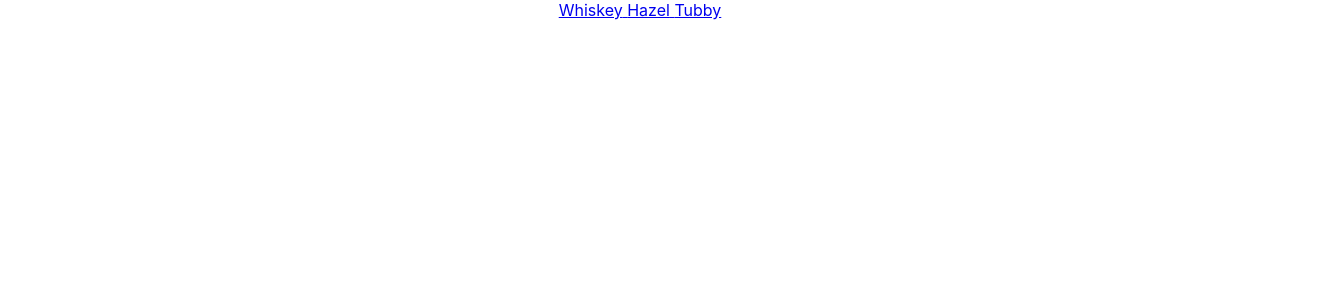
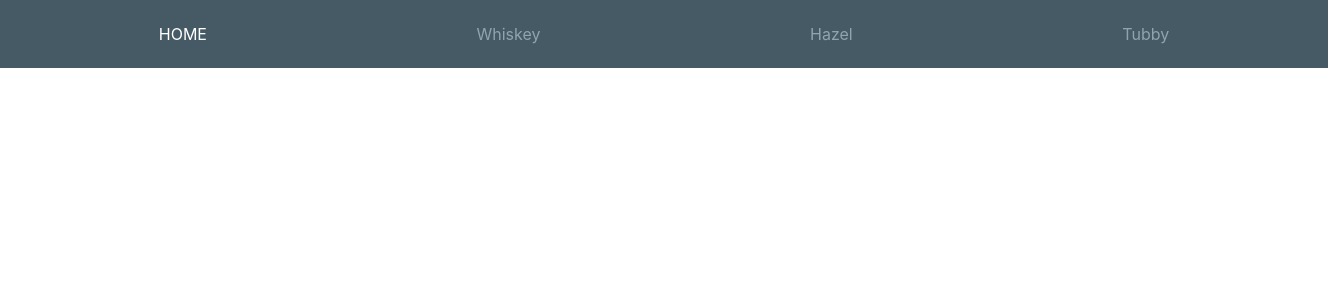
Before and after one commit to sheharyarone/Practice-React-Projects, a React (Create React App) app in the folder 13.Dog Info/: page / in a window 1280 px wide. Shown: the top 300 px of the page, 1328 px wide, since content can reach past the window. Built offline with nearby package versions, Linux system fonts and the light colour scheme.

Commit message:
Navbar styling

```diff
--- /dev/null
+++ b/13.Dog Info/src/Navbar.css
@@ -0,0 +1,16 @@
+.Navbar {
+    background: rgba(69, 90, 100, 1);
+    width: 100%;
+    padding: 1.5rem;
+    display: flex;
+    justify-content: space-around;
+  }
+
+  .Navbar a {
+    text-decoration: none;
+    color: rgba(144, 164, 174, 1);
+    transition: all 0.5s ease;
+  }
+  .Navbar a.Navbar-active {
+    color: white;
+  }
--- a/13.Dog Info/src/Navbar.js
+++ b/13.Dog Info/src/Navbar.js
@@ -1,15 +1,16 @@
 import React, { Component } from 'react';
 import { NavLink } from 'react-router-dom';
 import dogList from './DogList';
+import './Navbar.css';
 class Navbar extends Component {
     render() {
 
-        const dogsName = dogList.map((dog) => {
-            return <NavLink exact to={`/${dog.name}`} > {dog.name}</NavLink>
-
-        });
+        const dogsName = dogList.map((dog) =>
+            <NavLink exact activeClassName='Navbar-active' to={`/${dog.name}`} > {dog.name}</NavLink>
+        );
         return (
-            <div>
+            <div className='Navbar'>
+                <NavLink exact activeClassName='Navbar-active' to='/'>HOME</NavLink>
                 {dogsName}
             </div>
         )
```
